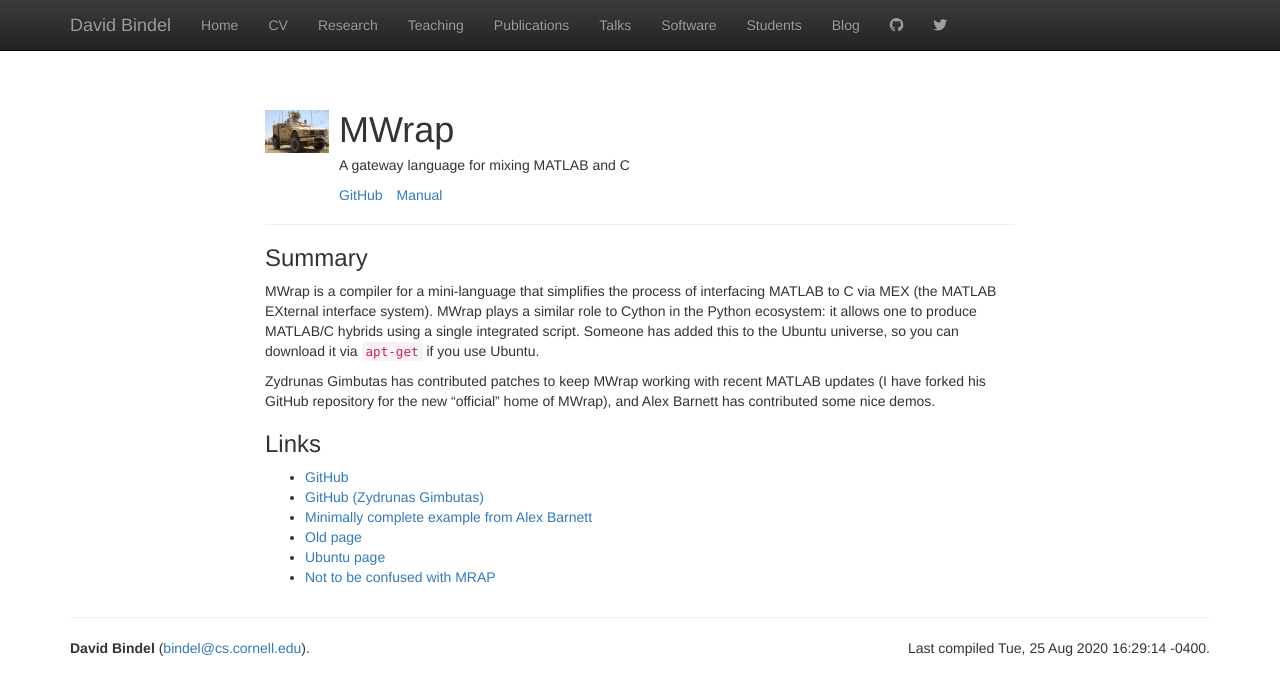
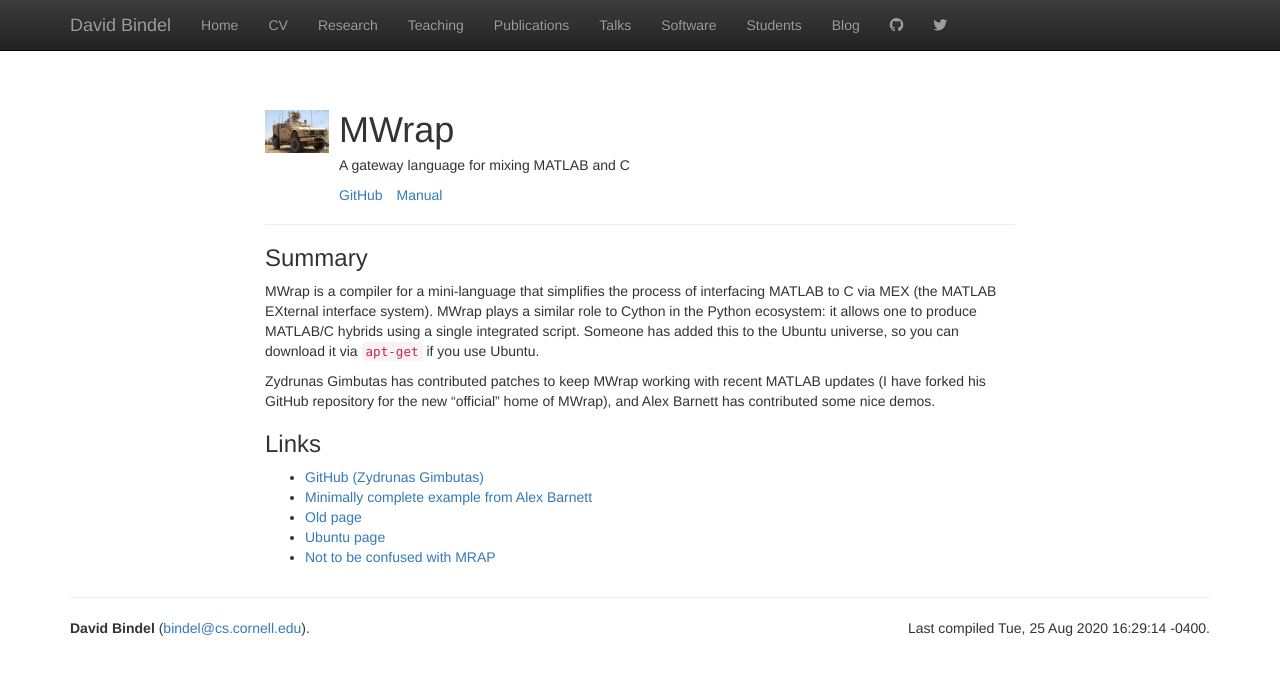
Before and after one commit to dbindel/cornell_web, a Jekyll site: the page built from _blurbs/mwrap.md, in a window 1280 px wide. Shown: the top 695 px of the page. Built offline with Jekyll 4.4.1, drawn with Linux system fonts in a browser that asks for light colours; nearby versions of some CDN libraries.

Commit message:
Remove old MWrap link.

```diff
--- a/_blurbs/mwrap.md
+++ b/_blurbs/mwrap.md
@@ -8,8 +8,6 @@ menu:
   - text: Manual
     url: http://www.cs.cornell.edu/~bindel/sw/mwrap/mwrap.pdf
 links:
-  - text: GitHub
-    url: https://github.com/dbindel/mwrap
   - text: GitHub (Zydrunas Gimbutas)
     url: https://github.com/zgimbutas/mwrap
   - text: Minimally complete example from Alex Barnett
```
